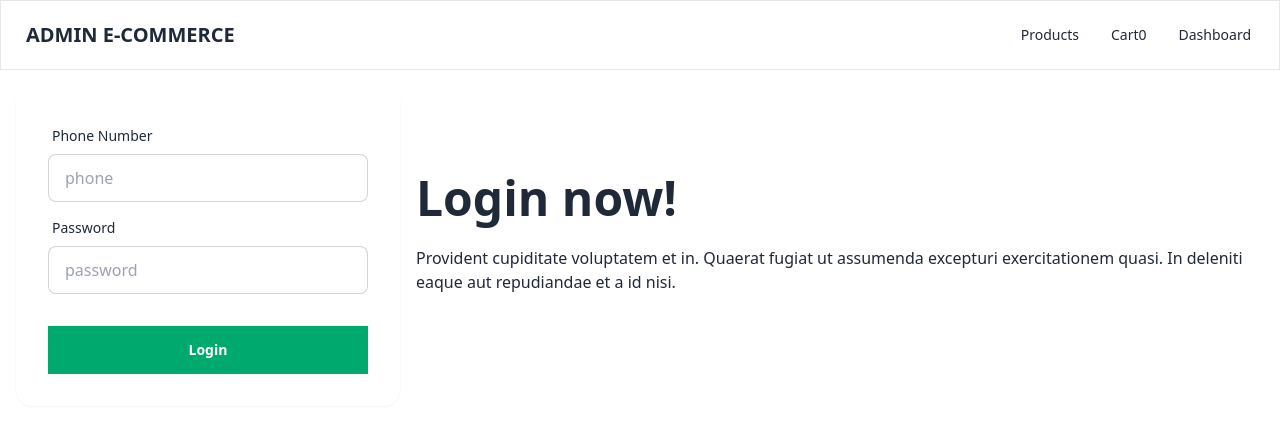
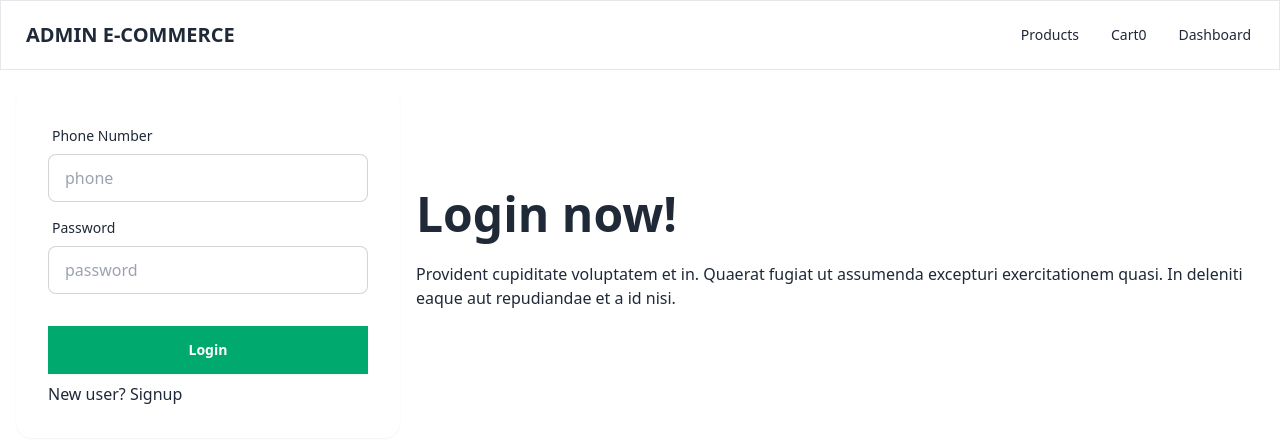
Before and after one commit to devsaif-byte/task-repliq, a Next.js app: page /login in a window 1280 px wide. Shown: the top 442 px of the page. Built offline with nearby package versions, Linux system fonts and the light colour scheme.

Commit message:
update login ui

```diff
--- a/src/app/(ui)/auth/Login.jsx
+++ b/src/app/(ui)/auth/Login.jsx
@@ -3,6 +3,7 @@
 import Button from "../common/Button";
 import axios from "axios";
 import { useRouter } from "next/navigation";
+import Link from "next/link";
 
 const Login = () => {
 	// local states
@@ -69,6 +70,9 @@
 						<div className="form-control mt-6">
 							<Button text={"Login"} type={"success"} />
 						</div>
+						<Link href="/signup">
+							<span>New user? </span>Signup
+						</Link>
 					</form>
 				</div>
 			</div>
```
